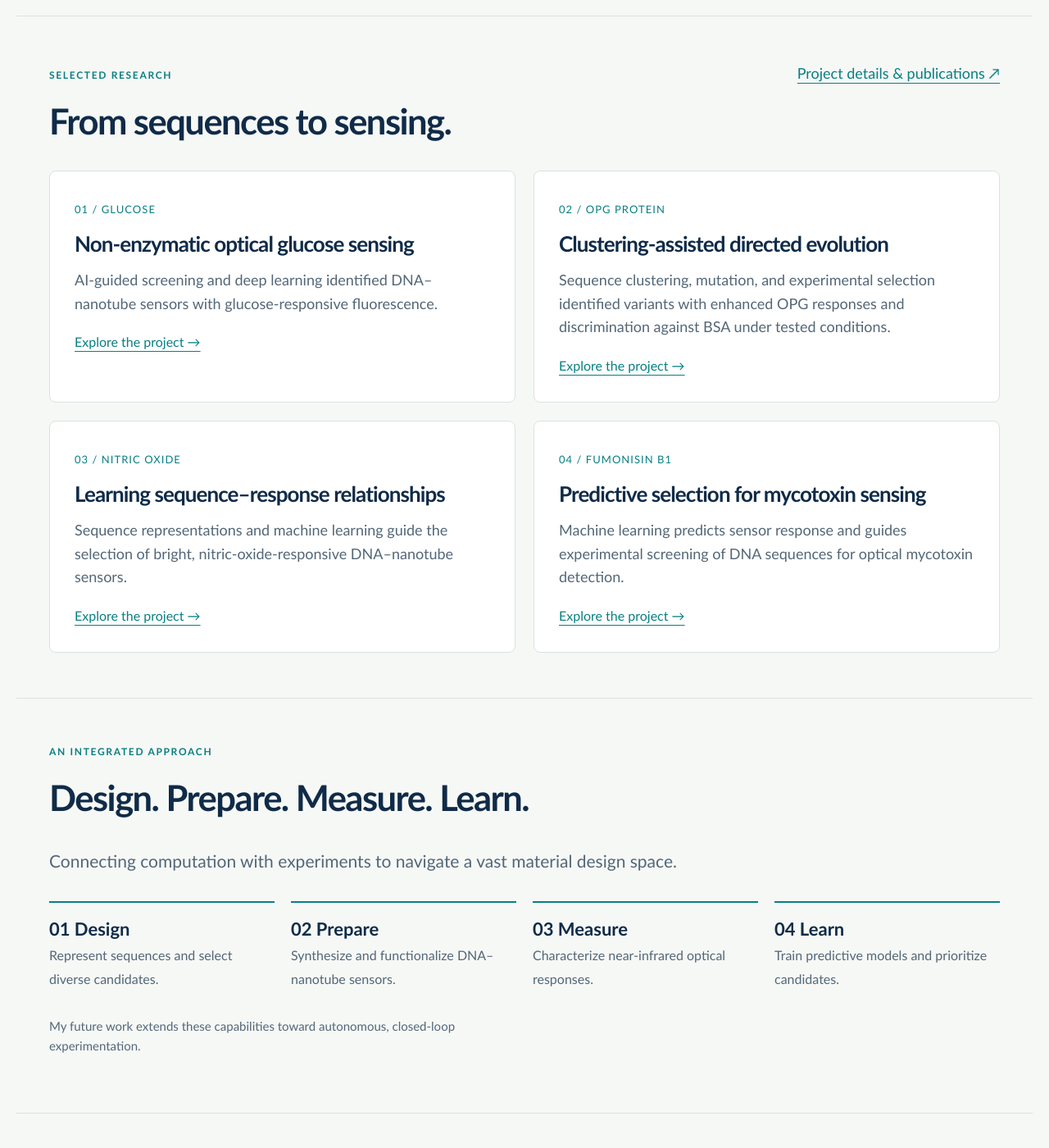
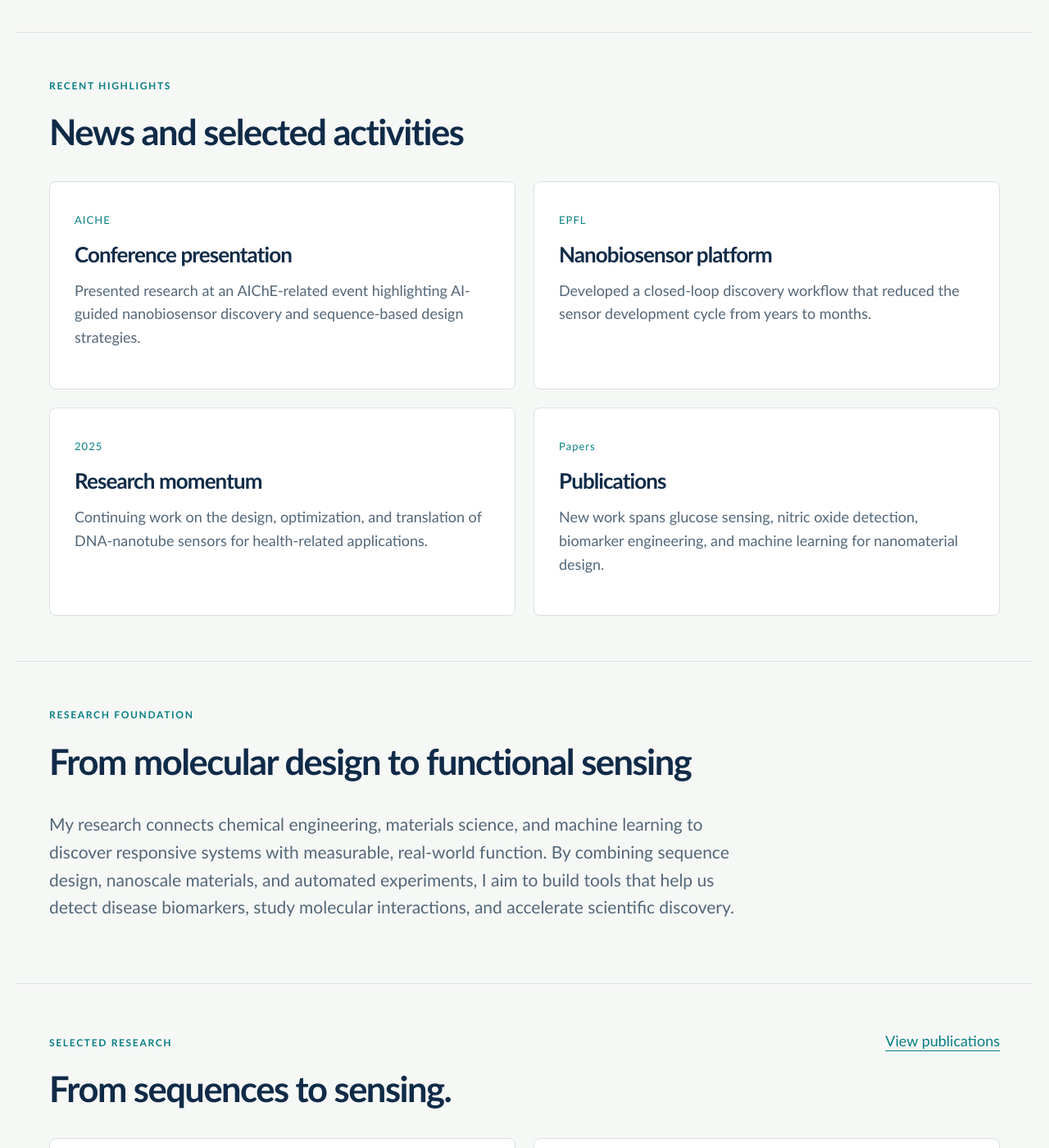
Before and after one commit to YahyaRabbani20/YahyaRabbani, a Jekyll site: the page built from _pages/about.md, in a window 1280 px wide and 1400 px high, scrolled down 1061 px. Shown: the whole window at 82% size. Built offline with Jekyll 4.4.1, drawn with Linux system fonts in a browser that asks for light colours; some of the changed text lies outside the part shown.

Commit message:
Rework the homepage into a cleaner, more general portfolio landing page with project focus and recent news areas.

```diff
--- a/_pages/about.md
+++ b/_pages/about.md
@@ -8,22 +8,120 @@ redirect_from:
   - /about/
   - /about.html
 ---
+
 <section class="hero">
-<div><p class="eyebrow">Materials · Optical sensing · Machine learning</p><h1>Designing materials.<br><em>Learning from experiments.</em></h1><p class="lead">I’m Yahya Rabbani, a chemical engineer working at the intersection of experimental nanobiotechnology, physics-based modeling, and AI.</p><p>I develop DNA–nanotube optical sensors and data-driven workflows that connect material design with experimental discovery.</p><div class="buttons"><a class="button primary" href="{{ '/research/' | relative_url }}">Explore my research ↗</a><a class="button" href="#connect">Let’s connect</a></div></div>
-<figure class="hero-art"><img src="{{ '/images/research/dna-nanotube.webp' | relative_url }}" alt="Conceptual illustration of a carbon nanotube functionalized with DNA" width="1000" height="667"><figcaption>DNA–nanotube interfaces · Conceptual illustration</figcaption></figure>
+  <div>
+    <p class="eyebrow">Materials · Optical sensing · Machine learning</p>
+    <h1>Designing materials.<br><em>Learning from experiments.</em></h1>
+    <p class="lead">I’m Yahya Rabbani, a chemical engineer and researcher working at the intersection of nanobiotechnology, machine learning, and optical sensing. My work focuses on AI-guided discovery of functional materials and biosensors for healthcare, environment, and molecular diagnostics.</p>
+  </div>
+  <figure class="hero-art">
+    <img src="{{ '/images/research/dna-nanotube.webp' | relative_url }}" alt="Conceptual illustration of a carbon nanotube functionalized with DNA" width="1000" height="667">
+  </figure>
 </section>
-<section class="band"><p class="eyebrow">Research foundation</p><div class="foundation"><article><h3>Chemical engineering</h3><p>Mechanistic modeling, simulation, and experimental design.</p></article><article><h3>Experimental nanobiotechnology</h3><p>Nanomaterial synthesis and DNA–nanotube sensor engineering.</p></article><article><h3>Machine learning</h3><p>Deep learning, predictive modeling, and experimental validation.</p></article></div></section>
-<section class="band" id="research"><div class="section-top"><div><p class="eyebrow">Selected research</p><h2>From sequences to sensing.</h2></div><a href="{{ '/research/' | relative_url }}">Project details & publications ↗</a></div>
-<div class="project-grid">
-<article class="project"><span class="number">01 / GLUCOSE</span><h3>Non-enzymatic optical glucose sensing</h3><p>AI-guided screening and deep learning identified DNA–nanotube sensors with glucose-responsive fluorescence.</p><a href="{{ '/research/#glucose' | relative_url }}">Explore the project →</a></article>
-<article class="project"><span class="number">02 / OPG PROTEIN</span><h3>Clustering-assisted directed evolution</h3><p>Sequence clustering, mutation, and experimental selection identified variants with enhanced OPG responses and discrimination against BSA under tested conditions.</p><a href="{{ '/research/#opg' | relative_url }}">Explore the project →</a></article>
-<article class="project"><span class="number">03 / NITRIC OXIDE</span><h3>Learning sequence–response relationships</h3><p>Sequence representations and machine learning guide the selection of bright, nitric-oxide-responsive DNA–nanotube sensors.</p><a href="{{ '/research/#nitric-oxide' | relative_url }}">Explore the project →</a></article>
-<article class="project"><span class="number">04 / FUMONISIN B1</span><h3>Predictive selection for mycotoxin sensing</h3><p>Machine learning predicts sensor response and guides experimental screening of DNA sequences for optical mycotoxin detection.</p><a href="{{ '/research/#mycotoxin' | relative_url }}">Explore the project →</a></article>
-</div></section>
-<section class="band"><p class="eyebrow">An integrated approach</p><h2>Design. Prepare. Measure. Learn.</h2><p class="lead">Connecting computation with experiments to navigate a vast material design space.</p><div class="workflow"><div><strong>01 Design</strong><span>Represent sequences and select diverse candidates.</span></div><div><strong>02 Prepare</strong><span>Synthesize and functionalize DNA–nanotube sensors.</span></div><div><strong>03 Measure</strong><span>Characterize near-infrared optical responses.</span></div><div><strong>04 Learn</strong><span>Train predictive models and prioritize candidates.</span></div></div><p class="note">My future work extends these capabilities toward autonomous, closed-loop experimentation.</p></section>
-<section class="band"><div class="section-top"><div><p class="eyebrow">Future research vision</p><h2>Toward autonomous materials discovery.</h2></div></div>
-<div class="vision-row"><span class="number">01</span><div><h3>Physics-informed materials design</h3><p>Integrate physics-based modeling and AI to understand material behavior, predict functional properties, and guide experimental design.</p></div></div>
-<div class="vision-row"><span class="number">02</span><div><h3>Autonomous experimentation</h3><p>Connect robotic preparation, automated characterization, and AI-guided experiment selection to accelerate materials and sensor discovery.</p></div></div>
-<div class="vision-row"><span class="number">03</span><div><h3>Adaptive materials and sensing</h3><p>Extend programmable material interfaces to new targets and develop sensor arrays for molecular fingerprinting in complex samples.</p></div></div><p style="margin-top:24px"><a href="{{ '/vision/' | relative_url }}">Read my research vision →</a></p></section>
-<section class="band"><div class="about"><img class="portrait" src="{{ '/images/profil.jpg' | relative_url }}" alt="Yahya Rabbani" loading="lazy"><div><p class="eyebrow">About me</p><h2>Engineering across disciplines.</h2><p>I am an independent researcher based in Minneapolis, Minnesota, with a PhD in Chemical Engineering from the University of Tehran and postdoctoral research experience in EPFL’s Laboratory of Nanobiotechnology, led by Prof. Ardemis Boghossian.</p><p>My work brings together material synthesis, optical characterization, mechanistic modeling, and machine learning.</p><a href="{{ '/cv/' | relative_url }}">View my CV →</a></div></div></section>
-<section class="contact" id="connect"><p class="eyebrow" style="color:#a9dfd5">Explore my research & connect</p><h2>Let’s connect ideas and experiments.</h2><p>I welcome conversations about research collaborations in materials, optical sensing, and AI-guided experimentation.</p><div class="buttons"><a class="button" href="https://www.linkedin.com/in/YahyaRabbani">LinkedIn ↗</a><a class="button" href="mailto:{{ site.author.email }}">Email me ↗</a><a class="button" href="https://scholar.google.com/citations?user=gk2vj4YAAAAJ&amp;hl=en">Google Scholar ↗</a><a class="button" href="https://github.com/YahyaRabbani20">GitHub ↗</a></div></section>
+
+<section class="band">
+  <p class="eyebrow">Current focus</p>
+  <div class="foundation">
+    <article>
+      <h3>AI-guided materials design</h3>
+      <p>Using clustering, deep learning, and active experimentation to discover new biosensor sequences and materials faster and more reliably.</p>
+    </article>
+    <article>
+      <h3>Optical nanobiosensors</h3>
+      <p>Engineering ssDNA-wrapped carbon nanotube systems for selective detection of glucose, nitric oxide, cancer biomarkers, and mycotoxins.</p>
+    </article>
+    <article>
+      <h3>Data-driven experimentation</h3>
+      <p>Connecting automated high-throughput screening, spectroscopy, and machine-learning-guided design to accelerate discovery.</p>
+    </article>
+  </div>
+</section>
+
+<section class="band" id="news">
+  <div class="section-top">
+    <div>
+      <p class="eyebrow">Recent highlights</p>
+      <h2>News and selected activities</h2>
+    </div>
+  </div>
+  <div class="project-grid">
+    <article class="project">
+      <span class="number">AICHE</span>
+      <h3>Conference presentation</h3>
+      <p>Presented research at an AIChE-related event highlighting AI-guided nanobiosensor discovery and sequence-based design strategies.</p>
+    </article>
+    <article class="project">
+      <span class="number">EPFL</span>
+      <h3>Nanobiosensor platform</h3>
+      <p>Developed a closed-loop discovery workflow that reduced the sensor development cycle from years to months.</p>
+    </article>
+    <article class="project">
+      <span class="number">2025</span>
+      <h3>Research momentum</h3>
+      <p>Continuing work on the design, optimization, and translation of DNA-nanotube sensors for health-related applications.</p>
+    </article>
+    <article class="project">
+      <span class="number">Papers</span>
+      <h3>Publications</h3>
+      <p>New work spans glucose sensing, nitric oxide detection, biomarker engineering, and machine learning for nanomaterial design.</p>
+    </article>
+  </div>
+</section>
+
+<section class="band">
+  <p class="eyebrow">Research foundation</p>
+  <h2>From molecular design to functional sensing</h2>
+  <p class="lead">My research connects chemical engineering, materials science, and machine learning to discover responsive systems with measurable, real-world function. By combining sequence design, nanoscale materials, and automated experiments, I aim to build tools that help us detect disease biomarkers, study molecular interactions, and accelerate scientific discovery.</p>
+</section>
+
+<section class="band" id="research">
+  <div class="section-top">
+    <div>
+      <p class="eyebrow">Selected research</p>
+      <h2>From sequences to sensing.</h2>
+    </div>
+    <a href="{{ '/publications/' | relative_url }}">View publications</a>
+  </div>
+  <div class="project-grid">
+    <article class="project">
+      <span class="number">01 / GLUCOSE</span>
+      <h3>Non-enzymatic optical glucose sensing</h3>
+      <p>AI-guided screening and deep learning identified DNA–nanotube sensors with glucose-responsive optical signatures.</p>
+    </article>
+    <article class="project">
+      <span class="number">02 / OPG PROTEIN</span>
+      <h3>Clustering-assisted directed evolution</h3>
+      <p>Sequence clustering, mutation design, and experimental selection helped identify improved cancer-biomarker sensor variants.</p>
+    </article>
+    <article class="project">
+      <span class="number">03 / NITRIC OXIDE</span>
+      <h3>Learning sequence–response relationships</h3>
+      <p>Data-driven modeling connects DNA sequence composition to optical response for nitric oxide detection and other analytes.</p>
+    </article>
+    <article class="project">
+      <span class="number">04 / MYCOTOXINS</span>
+      <h3>Predictive sensor screening</h3>
+      <p>Machine learning models predict sensor behavior to guide experimental screening for mycotoxin and related molecular targets.</p>
+    </article>
+  </div>
+</section>
+
+<section class="band">
+  <div class="about">
+    <img class="portrait" src="{{ '/images/profil.jpg' | relative_url }}" alt="Yahya Rabbani" loading="lazy">
+    <div>
+      <p class="eyebrow">About me</p>
+      <h2>Engineer, scientist, and builder of data-driven discovery systems.</h2>
+      <p>I work across chemistry, engineering, and computational modeling to build more effective tools for sensing, materials design, and scientific discovery. My training spans chemical engineering, nanobiotechnology, and applied machine learning, with a strong interest in projects that connect fundamental science to meaningful real-world impact.</p>
+      <p><a href="{{ '/contact/' | relative_url }}">Get in touch</a></p>
+    </div>
+  </div>
+</section>
+
+<section class="contact" id="connect">
+  <p class="eyebrow" style="color:#a9dfd5">Explore my research & connect</p>
+  <h2>Let’s connect ideas and experiments.</h2>
+  <p>I welcome conversations around nanobiosensing, AI-guided materials discovery, molecular diagnostics, and interdisciplinary research collaboration.</p>
+  <p><a href="{{ '/contact/' | relative_url }}">Contact information</a> · <a href="{{ '/publications/' | relative_url }}">Selected publications</a></p>
+</section>
```
